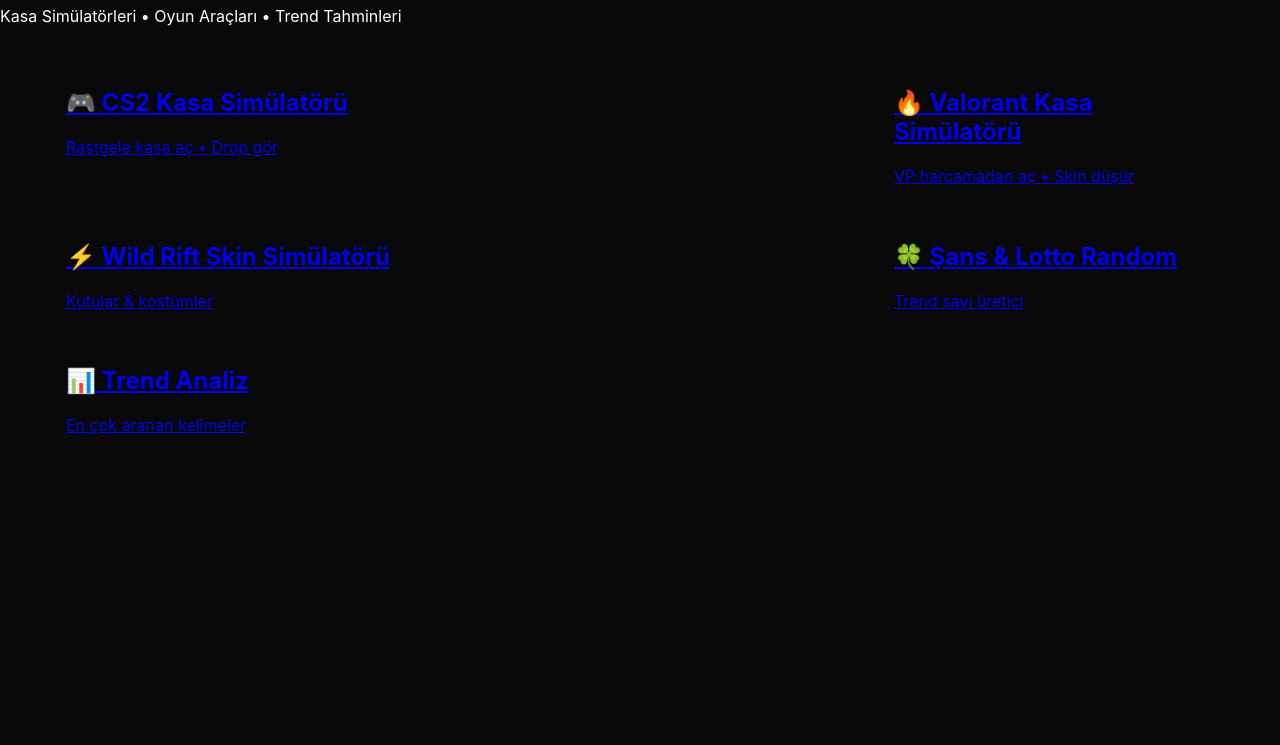
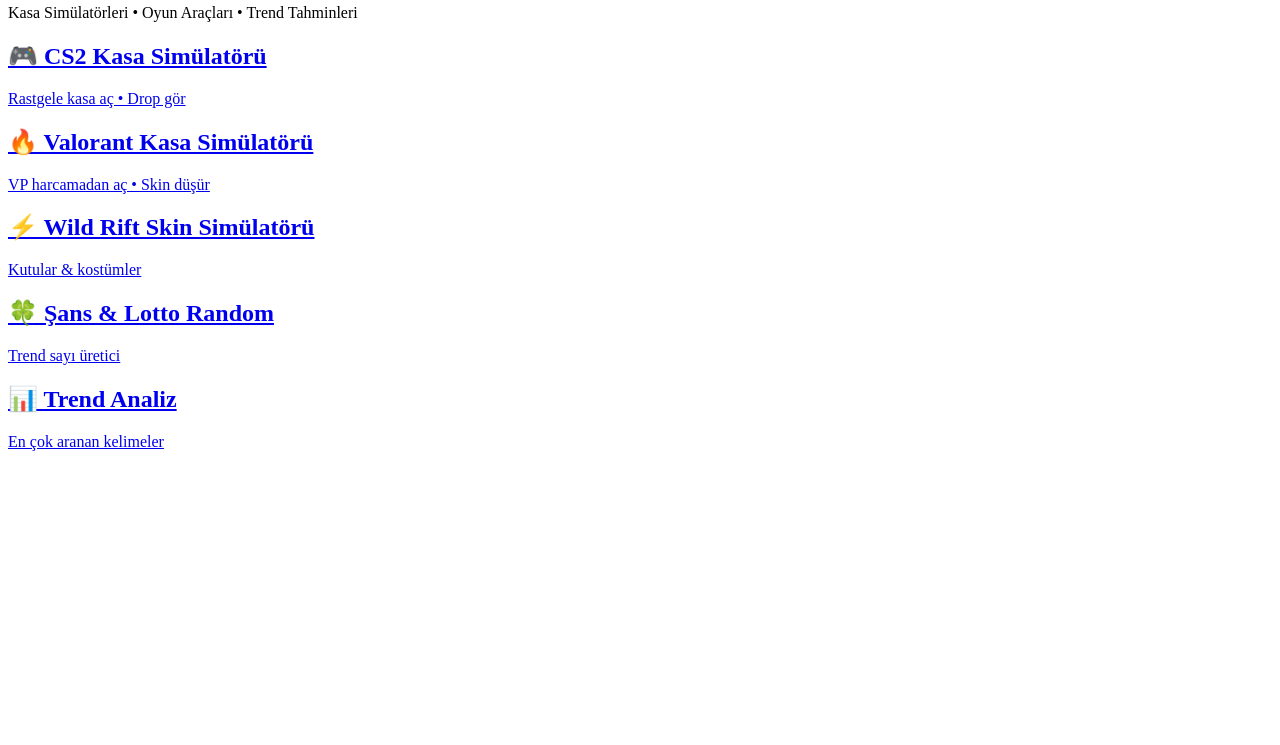
Before and after one commit to arda2626/prokasa-hub, a plain HTML site: page index.html in a window 1280 px wide. Shown: the part 76-821 px from the top of the page. After the commit the page ends 800 px from the top, so only its background shows below. Drawn offline with Linux system fonts and the light colour scheme.

Commit message:
Integrate HTML layout into style.css
Added HTML structure and content for ProKasa Hub.

```diff
--- a/style.css
+++ b/style.css
@@ -1,41 +1,47 @@
-:root{
-  --bg:#080808;
-  --card:#0f0f12;
-  --accent:#ff7a00;
-  --accent2:#9b59ff;
-  --muted:#bfc3c9;
-  --glass: rgba(255,255,255,0.03);
-  --radius:12px;
-  font-family: 'Inter', system-ui, -apple-system, 'Segoe UI', Roboto, 'Helvetica Neue', Arial;
-}
-*{box-sizing:border-box}
-html,body{height:100%;margin:0;background:var(--bg);color:#fff}
-.topbar{display:flex;justify-content:space-between;align-items:center;padding:18px 20px;border-bottom:1px solid rgba(255,255,255,0.03);backdrop-filter: blur(4px)}
-.brand{display:flex;align-items:center;gap:12px}
-.logo{width:56px;height:56px;border-radius:10px;background:linear-gradient(135deg,var(--accent),#ffb96b);display:flex;align-items:center;justify-content:center;font-weight:800;color:#111;font-size:18px;box-shadow:0 6px 24px rgba(255,122,0,0.12)}
-.title h1{margin:0;font-size:18px;letter-spacing:1px}
-.title small{color:var(--muted)}
-.nav .nav-btn{background:transparent;border:0;color:var(--muted);padding:8px 12px;border-radius:8px;margin-left:6px;cursor:pointer}
-.nav .nav-btn.active{color:#fff;background:linear-gradient(90deg,rgba(255,122,0,0.12),rgba(155,89,255,0.06));box-shadow:0 6px 18px rgba(155,89,255,0.04)}
+<!DOCTYPE html>
+<html lang="tr">
+<head>
+    <meta charset="UTF-8">
+    <meta name="viewport" content="width=device-width, initial-scale=1.0">
+    <title>ProKasa Hub</title>
+    <link rel="stylesheet" href="style.css">
+</head>
+<body>
 
-.container{display:grid;grid-template-columns:1fr 320px;gap:20px;padding:26px;max-width:1200px;margin:0 auto}
-.panel{background:linear-gradient(180deg, rgba(255,255,255,0.02), rgba(255,255,255,0.01));padding:18px;border-radius:12px;min-height:320px;display:flex;flex-direction:column;align-items:center;justify-content:flex-start;gap:12px;box-shadow:0 8px 30px rgba(0,0,0,0.6)}
-.panel h2{margin:0;color:var(--accent);text-shadow:0 4px 14px rgba(255,122,0,0.08)}
-.crate-wrap{height:160px;display:flex;align-items:center;justify-content:center}
-.crate{width:140px;height:100px;background:linear-gradient(180deg,#2b2b2e,#1b1b1d);border-radius:10px;box-shadow:0 12px 40px rgba(0,0,0,0.6), inset 0 -6px 20px rgba(255,122,0,0.03);position:relative}
-.crate::after{content:"";position:absolute;inset:6px;border-radius:6px;background:linear-gradient(90deg, rgba(255,122,0,0.06), rgba(155,89,255,0.03));}
-.controls{display:flex;gap:10px;flex-wrap:wrap;justify-content:center}
-.btn{background:var(--glass);border:1px solid rgba(255,255,255,0.03);color:var(--muted);padding:10px 14px;border-radius:10px;cursor:pointer}
-.btn.primary{background:linear-gradient(90deg,var(--accent),var(--accent2));color:#0a0a0a;font-weight:700}
-.btn.ghost{background:transparent;border:1px dashed rgba(255,255,255,0.06);color:var(--muted)}
-.result{margin-top:8px;padding:10px 14px;border-radius:8px;background:rgba(255,255,255,0.02);width:100%;text-align:center;color:#fff}
-.side{background:linear-gradient(180deg, rgba(255,255,255,0.01), rgba(255,255,255,0.02));padding:16px;border-radius:12px;height:fit-content;position:sticky;top:26px}
-.collection{min-height:140px;background:rgba(0,0,0,0.25);padding:10px;border-radius:8px;color:var(--muted);overflow:auto}
-.share-row{display:flex;gap:8px;margin-top:10px}
-.hint{font-size:12px;color:var(--muted);margin-top:12px}
-.footer{text-align:center;padding:20px;color:var(--muted)}
-@media(max-width:920px){
-  .container{grid-template-columns:1fr; padding:12px}
-  .side{position:relative;top:auto;margin-top:12px}
-  .logo{display:none}
-}
+<div class="header">
+    <h1>ProKasa Hub</h1>
+    <p>Kasa Simülatörleri • Oyun Araçları • Trend Tahminleri</p>
+</div>
+
+<div class="container">
+
+    <a class="card" href="#">
+        <h2>🎮 CS2 Kasa Simülatörü</h2>
+        <p>Rastgele kasa aç • Drop gör</p>
+    </a>
+
+    <a class="card" href="#">
+        <h2>🔥 Valorant Kasa Simülatörü</h2>
+        <p>VP harcamadan aç • Skin düşür</p>
+    </a>
+
+    <a class="card" href="#">
+        <h2>⚡ Wild Rift Skin Simülatörü</h2>
+        <p>Kutular & kostümler</p>
+    </a>
+
+    <a class="card" href="#">
+        <h2>🍀 Şans & Lotto Random</h2>
+        <p>Trend sayı üretici</p>
+    </a>
+
+    <a class="card" href="#">
+        <h2>📊 Trend Analiz</h2>
+        <p>En çok aranan kelimeler</p>
+    </a>
+
+</div>
+
+<script src="app.js"></script>
+</body>
+</html>
```
